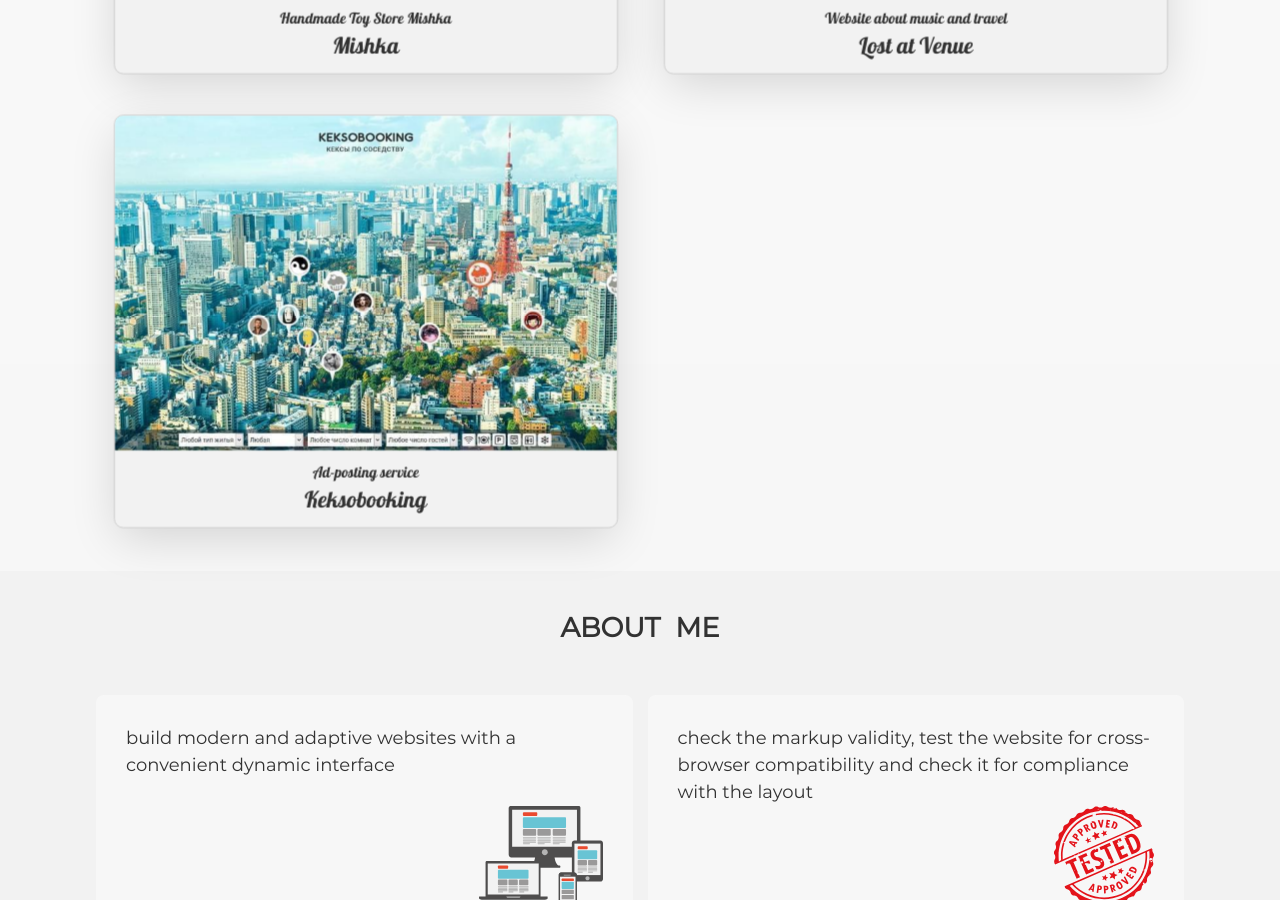
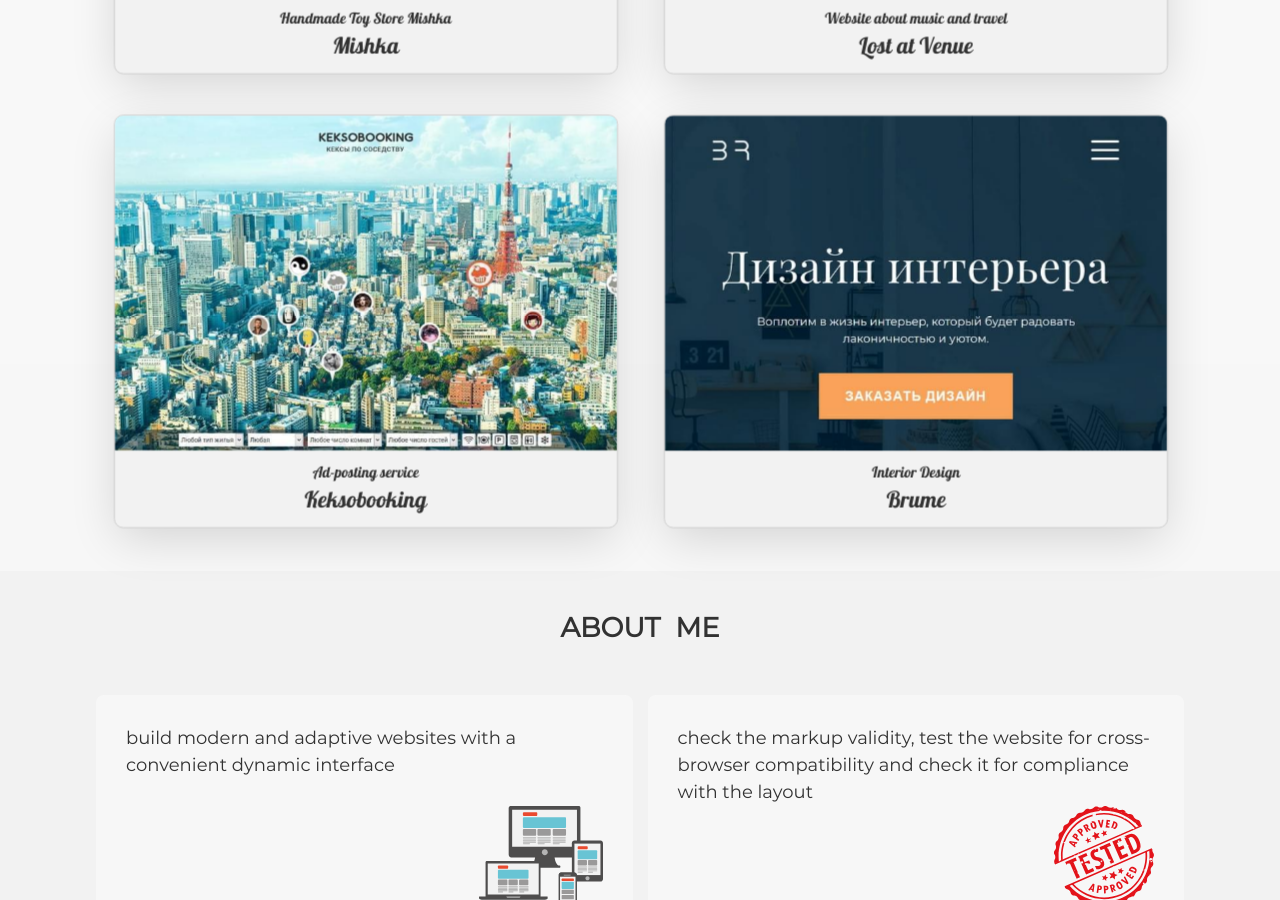
Before and after one commit to magklax/prokopyeva.en, a website: page docs/index.html in a window 1280 px wide. Shown: the part 1415-2315 px from the top of the page. Drawn offline with Linux system fonts and the light colour scheme; files whose address does not match are found by name.

Commit message:
26-08-2020-2

```diff
--- a/docs/index.html
+++ b/docs/index.html
@@ -17,8 +17,6 @@
   <link rel="preload" href="fonts/montserrat-regular.woff" as="font">
   <link rel="preload" href="fonts/pattaya-regular.woff2" as="font">
   <link rel="preload" href="fonts/pattaya-regular.woff" as="font">
-  <script src="js/svg4everybody.min.js"></script>
-  <script src="js/siema.min.js"></script>
 </head>
 <body>
   <header class="main-header" id="top">
@@ -102,6 +100,17 @@
               <figcaption class="portfolio__info">
                 <span>Ad-posting service</span><br>
                 <span class="big">Keksobooking</span><br>
+              </figcaption>
+            </figure>
+          </a>
+          <a class="portfolio__item" href="#" data-index="5">
+            <figure class="portfolio__card">
+              <picture>
+                <img src="img/design-0.jpg" alt="Interior Design Brume">
+              </picture>
+              <figcaption class="portfolio__info">
+                <span>Interior Design</span><br>
+                <span class="big">Brume</span><br>
               </figcaption>
             </figure>
           </a>
@@ -288,6 +297,8 @@
       <svg width="30" height="30"><use xlink:href="img/sprite.svg#icon-swipe"></use></svg>
     </div>
   </div>
+  <script src="js/svg4everybody.min.js"></script>
+  <script src="js/siema.min.js"></script>
   <script src="js/script.js"></script>
 </body>
 </html>
--- a/docs/js/script.js
+++ b/docs/js/script.js
@@ -47,6 +47,11 @@
       name: 'keksobooking',
       desc: 'Ad-posting service Keksobooking',
       link: 'https://magklax.github.io/keksobooking/'
+    },
+    {
+      name: 'design',
+      desc: 'Interior Design',
+      link: 'https://magklax.github.io/design/'
     }
   ];
 
@@ -230,7 +235,7 @@
     bigPicture.querySelector('source').srcset = setSrcset(dataArr[index].name, 1);
     bigPicture.querySelector('img').src = setSrc(dataArr[index].name, 1);
 
-    for (let i = 0; i < dataArr.length; i++) {
+    for (let i = 0; i < 5; i++) {
       previews[i].querySelector('source').srcset = setSrcset(dataArr[index].name, i + 1);
       previews[i].querySelector('img').src = setSrc(dataArr[index].name, i + 1);
       previews[i].querySelector('img').alt = setAlt(dataArr[index].desc, i + 1);
```
Also changed, not shown: docs/img/design-0.jpg (added), docs/img/design-1@tablet.jpg (added), docs/img/design-2@mobile.jpg (added), docs/img/design-2@tablet.jpg (added), docs/img/design-3@mobile.jpg (added), docs/img/design-3@tablet.jpg (added), docs/img/design-4@mobile.jpg (added), docs/img/design-4@tablet.jpg (added), docs/img/design-5@mobile.jpg (added), docs/img/design-5@tablet.jpg (added), 1 other file.
